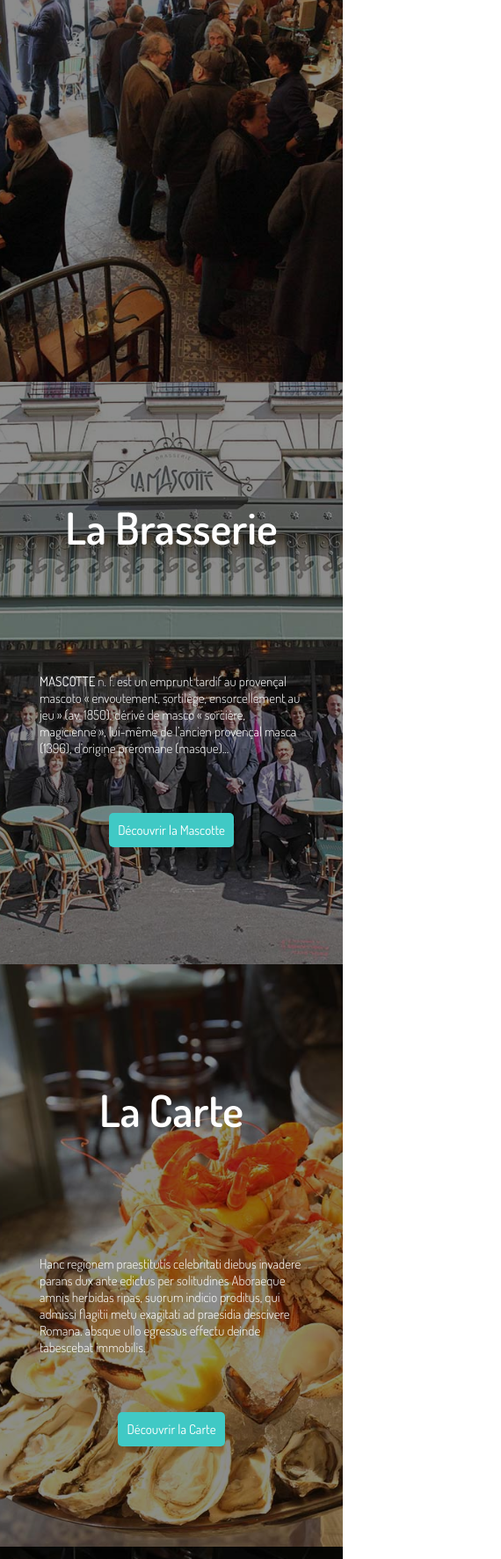
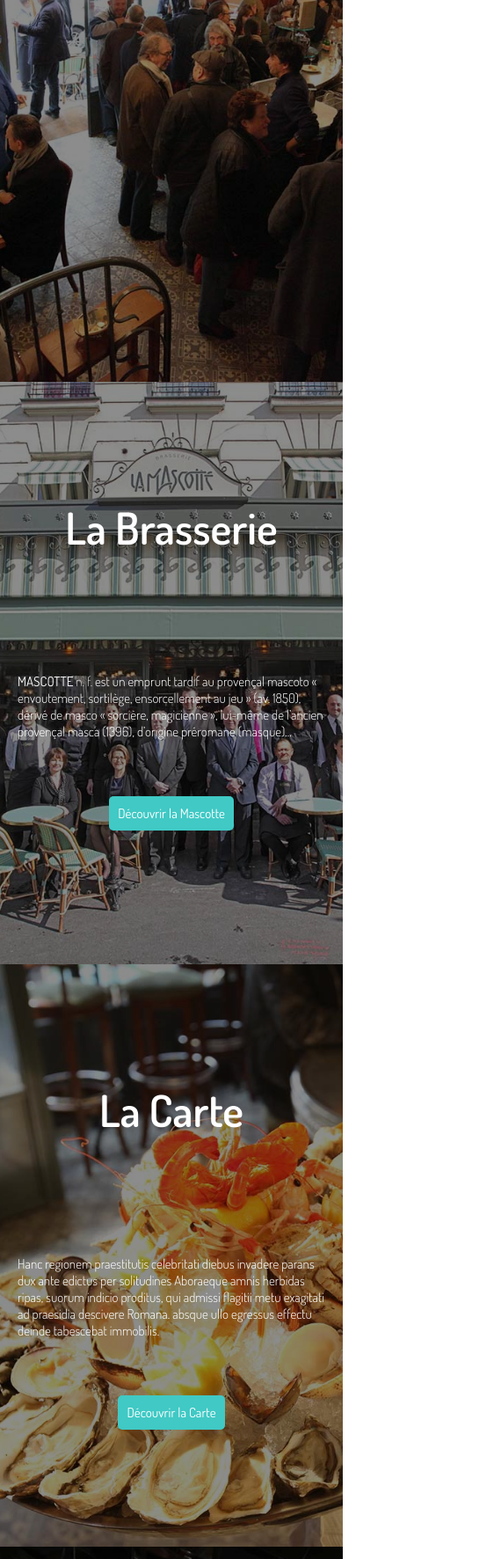
Before and after one commit to DarkMalgos/1y_final, a website: page views/en/index.html in a window 390 px wide. Shown: the part 228-2000 px from the top of the page at 88% size, 570 px wide, since content can reach past the window. Drawn offline with nearby package versions, Linux system fonts and the light colour scheme; files that its build step writes are made by us from their sources; files whose address does not match are found by name.

Commit message:
home: resp in progress

```diff
--- a/assets/css/index.css
+++ b/assets/css/index.css
@@ -241,7 +241,22 @@ h2.title-section {
 }
 
 @media screen and (max-width: 768px) {
-    p {
-        width: 300px;
+    #La_brasserie p {
+        width: 350px;
+    }
+    #La_carte p {
+        width: 350px;
+    }
+    #La_brasserie>div>div>div~div {
+        width: 100%;
+    }
+    #La_carte>div>div>div~div {
+        width: 100%;
+    }
+    #Contact>div>div>div~div {
+        width: 100%;
+    }
+    #Contact p {
+        width: 350px;
     }
 }
```
